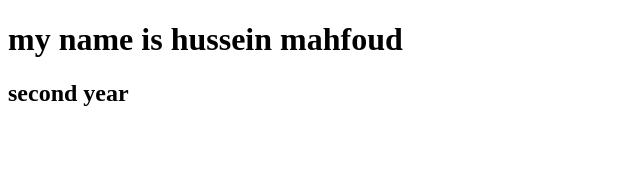
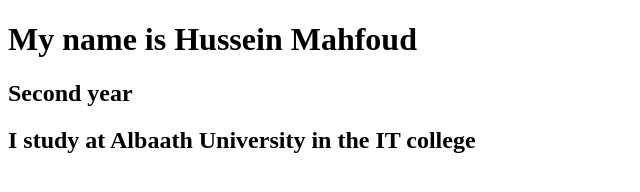
Before and after one commit to hussein0-0/InternetAplicatiom, a plain HTML site: page index.html in a window 1280 px wide. Shown: the whole page, without its empty margins (0-640 px from the left). Drawn offline with Linux system fonts and the light colour scheme.

Commit message:
Add some details about my self

```diff
--- a/index.html
+++ b/index.html
@@ -6,7 +6,8 @@
     <title>internet aplication</title>
 </head>
 <body>
-    <h1>my name is hussein mahfoud</h1>
-    <h2>second year</h2>
+    <h1>My name is Hussein Mahfoud</h1>
+    <h2>Second year</h2>
+    <h2>I study at Albaath University in the IT college</h2>
 </body>
 </html>
```
